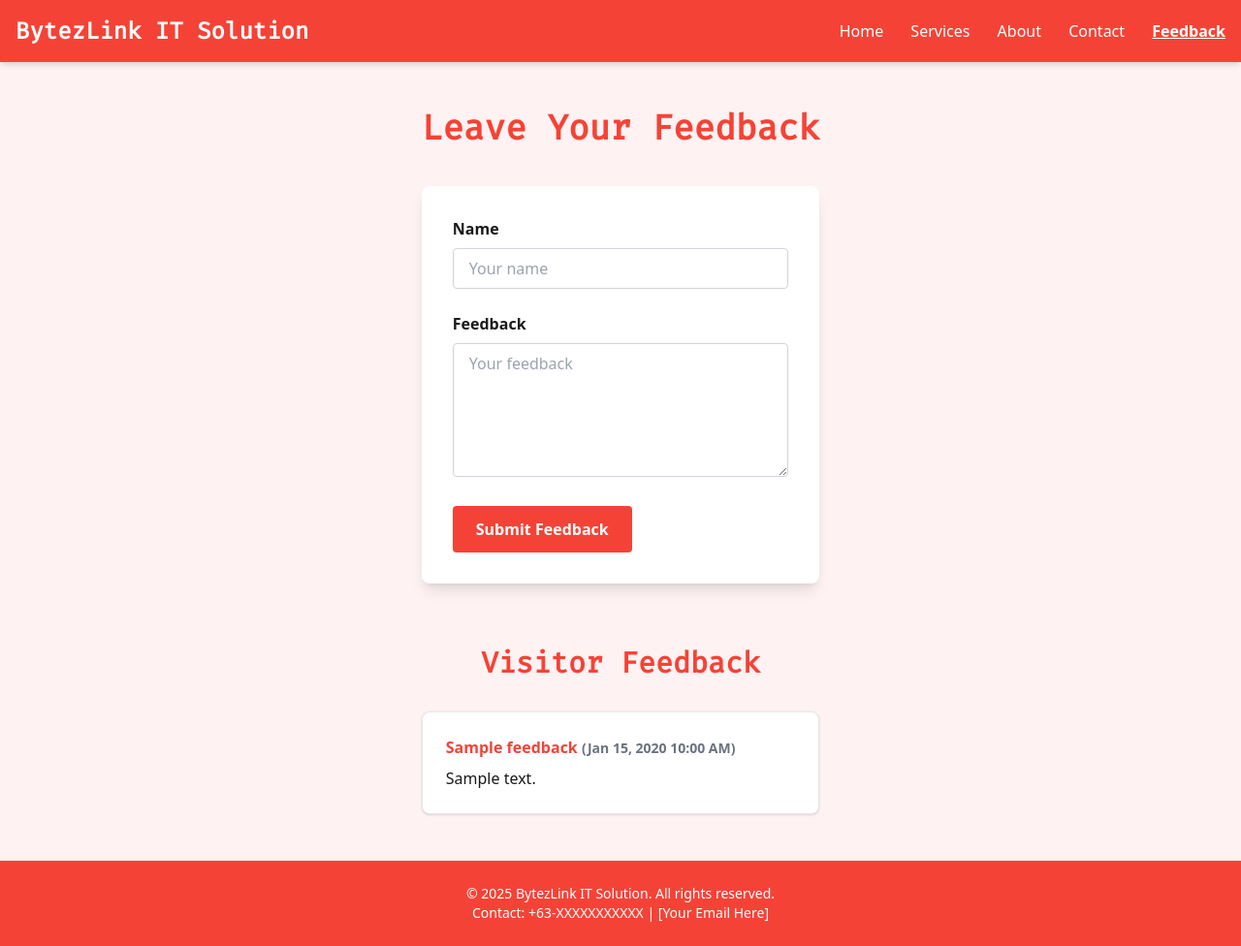
After one commit to rbarrera0605/bytezlink, a Flask app: page /feedback in a window 1280 px wide. The commit adds this page. Shown: the whole page at 97% size. Run offline with Flask 3, Linux system fonts and the light colour scheme; tables that the repository leaves empty hold one stand-in row (values such as "Sample post"); some libraries are stand-ins or nearby versions.

Commit message:
Add feedback feature and update app.py

```diff
--- a/app.py
+++ b/app.py
@@ -1,24 +1,90 @@
 import os
-from flask import Flask, render_template
+import sqlite3
+from flask import Flask, render_template, request, redirect, url_for, flash
+from datetime import datetime
 
 app = Flask(__name__)
+app.secret_key = 'your_secret_key_here'  # Replace with a secure key for flash messages
+
+DATABASE = 'your_database.db'  # Change this to your SQLite DB path
+
+
+def get_db_connection():
+    conn = sqlite3.connect(DATABASE)
+    conn.row_factory = sqlite3.Row
+    return conn
+
+
+def init_db():
+    conn = get_db_connection()
+    conn.execute('''
+        CREATE TABLE IF NOT EXISTS feedback (
+            id INTEGER PRIMARY KEY AUTOINCREMENT,
+            name TEXT NOT NULL,
+            message TEXT NOT NULL,
+            created_at TIMESTAMP DEFAULT CURRENT_TIMESTAMP
+        );
+    ''')
+    conn.commit()
+    conn.close()
+
 
 @app.route('/')
 def home():
     return render_template('index.html')
 
+
 @app.route('/about')
 def about():
     return render_template('about.html')
+
 
 @app.route('/contact')
 def contact():
     return render_template('contact.html')
 
+
 @app.route('/services')
 def services():
     return render_template('services.html')
 
+
+@app.route('/feedback', methods=['GET'])
+def feedback():
+    conn = get_db_connection()
+    feedbacks = conn.execute('SELECT name, message, created_at FROM feedback ORDER BY created_at DESC').fetchall()
+    conn.close()
+
+    formatted_feedbacks = []
+    for fb in feedbacks:
+        formatted_feedbacks.append((
+            fb['name'],
+            fb['message'],
+            datetime.strptime(fb['created_at'], '%Y-%m-%d %H:%M:%S').strftime('%b %d, %Y %I:%M %p')
+        ))
+
+    return render_template('feedback.html', feedbacks=formatted_feedbacks)
+
+
+@app.route('/submit-feedback', methods=['POST'])
+def submit_feedback():
+    name = request.form.get('name')
+    message = request.form.get('feedback')
+
+    if not name or not message:
+        flash('Please fill out both your name and feedback.', 'error')
+        return redirect(url_for('feedback'))
+
+    conn = get_db_connection()
+    conn.execute('INSERT INTO feedback (name, message) VALUES (?, ?)', (name, message))
+    conn.commit()
+    conn.close()
+
+    flash('Thank you for your feedback!', 'success')
+    return redirect(url_for('feedback'))
+
+
 if __name__ == '__main__':
-    port = int(os.environ.get('PORT', 5000))  # get port from env variable or use 5000
-    app.run(host='0.0.0.0', port=port, debug=True)  # bind to all interfaces and the port
+    init_db()  # Initialize DB and create table if not exists
+    port = int(os.environ.get('PORT', 5000))
+    app.run(host='0.0.0.0', port=port, debug=True)
--- /dev/null
+++ b/templates/feedback.html
@@ -0,0 +1,106 @@
+<!DOCTYPE html>
+<html lang="en">
+<head>
+  <meta charset="UTF-8" />
+  <meta name="viewport" content="width=device-width, initial-scale=1" />
+  <title>Feedback - BytezLink IT Solution</title>
+  <script src="https://cdn.tailwindcss.com"></script>
+  <script>
+    tailwind.config = {
+      theme: {
+        extend: {
+          colors: {
+            primary: '#f44336',     // Your primary red
+            background: '#fef2f2',  // Light background
+            card: '#ffffff',        // Cards white
+            textMain: '#1a1a1a',    // Text dark gray
+            accent: '#b71c1c'       // Accent red
+          },
+          fontFamily: {
+            mono: ['"Fira Code"', 'monospace'],
+          }
+        }
+      }
+    }
+  </script>
+  <link href="https://fonts.googleapis.com/css2?family=Fira+Code&display=swap" rel="stylesheet" />
+</head>
+<body class="bg-background text-textMain font-sans min-h-screen flex flex-col">
+
+  <!-- Header -->
+  <header class="bg-primary text-white shadow-md">
+    <div class="max-w-7xl mx-auto flex items-center justify-between p-4">
+      <h1 class="text-2xl font-bold font-mono">BytezLink IT Solution</h1>
+      <nav class="space-x-6">
+        <a href="/" class="hover:text-accent transition">Home</a>
+        <a href="/services" class="hover:text-accent transition">Services</a>
+        <a href="/about" class="hover:text-accent transition">About</a>
+        <a href="/contact" class="hover:text-accent transition">Contact</a>
+        <a href="/feedback" class="hover:text-accent transition font-semibold underline">Feedback</a>
+      </nav>
+    </div>
+  </header>
+
+  <!-- Feedback Form Section -->
+  <main class="max-w-5xl mx-auto flex-grow px-6 py-12">
+    <h2 class="text-4xl font-bold mb-10 text-primary font-mono text-center">Leave Your Feedback</h2>
+
+    <form action="/submit-feedback" method="POST" class="max-w-xl mx-auto bg-card p-8 rounded-lg shadow-lg space-y-6">
+      <div>
+        <label for="name" class="block mb-2 font-semibold text-textMain">Name</label>
+        <input
+          type="text"
+          id="name"
+          name="name"
+          placeholder="Your name"
+          required
+          class="w-full px-4 py-2 border border-gray-300 rounded focus:outline-none focus:ring-2 focus:ring-primary"
+        />
+      </div>
+
+      <div>
+        <label for="feedback" class="block mb-2 font-semibold text-textMain">Feedback</label>
+        <textarea
+          id="feedback"
+          name="feedback"
+          rows="5"
+          placeholder="Your feedback"
+          required
+          class="w-full px-4 py-2 border border-gray-300 rounded resize-y focus:outline-none focus:ring-2 focus:ring-primary"
+        ></textarea>
+      </div>
+
+      <button
+        type="submit"
+        class="bg-primary text-white font-semibold px-6 py-3 rounded hover:bg-accent transition"
+      >
+        Submit Feedback
+      </button>
+    </form>
+
+    <!-- Display Feedback -->
+    <section class="mt-16 max-w-xl mx-auto">
+      <h3 class="text-3xl font-bold mb-8 text-primary font-mono text-center">Visitor Feedback</h3>
+      <div id="feedback-list" class="space-y-6">
+        {% if feedbacks %}
+          {% for name, message, created_at in feedbacks %}
+          <div class="bg-card p-6 rounded-lg shadow border border-gray-200">
+            <p class="font-semibold text-primary">{{ name }} <span class="text-sm text-gray-500">({{ created_at }})</span></p>
+            <p class="mt-2 text-textMain whitespace-pre-line">{{ message }}</p>
+          </div>
+          {% endfor %}
+        {% else %}
+          <p class="text-center text-gray-600">No feedback yet. Be the first to leave your thoughts!</p>
+        {% endif %}
+      </div>
+    </section>
+  </main>
+
+  <!-- Footer -->
+  <footer class="bg-primary text-white py-6 text-center text-sm">
+    <p>&copy; 2025 BytezLink IT Solution. All rights reserved.</p>
+    <p>Contact: +63‑XXXXXXXXXXX | [Your Email Here]</p>
+  </footer>
+
+</body>
+</html>
--- a/templates/index.html
+++ b/templates/index.html
@@ -42,6 +42,7 @@
         <a href="/services" class="hover:text-accent transition">Services</a>
         <a href="/about" class="hover:text-accent transition">About</a>
         <a href="/contact" class="hover:text-accent transition">Contact</a>
+        <a href="/feedback" class="hover:text-accent transition">Feedback</a>  <!-- New link -->
       </nav>
     </div>
   </header>
```
